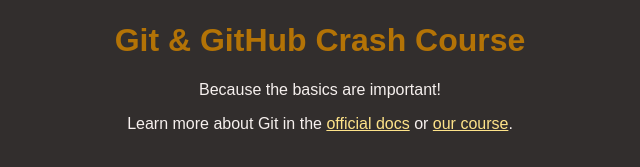
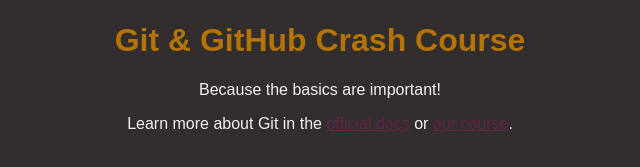
Before and after one commit to reenkumar2023/github-crash-course, a plain HTML site: page index.html in a window 1280 px wide. Shown: the part 147-314 px from the top of the page, without its empty margins (320-960 px from the left). Drawn offline with Linux system fonts and the light colour scheme.

Commit message:
Changed link color

```diff
--- a/styles.css
+++ b/styles.css
@@ -21,5 +21,5 @@ h1 {
 }
 
 a {
-  color: #fee389;
+  color: #622549;
 }
```
